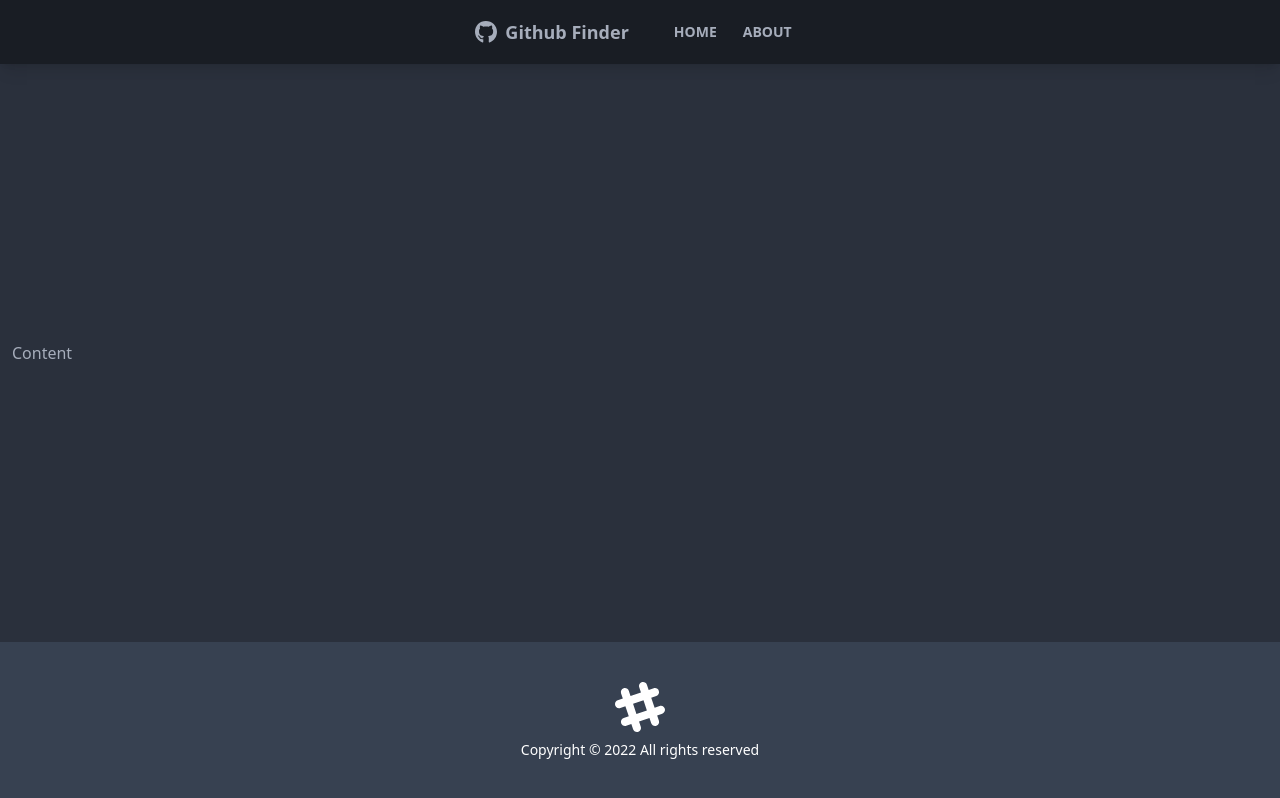
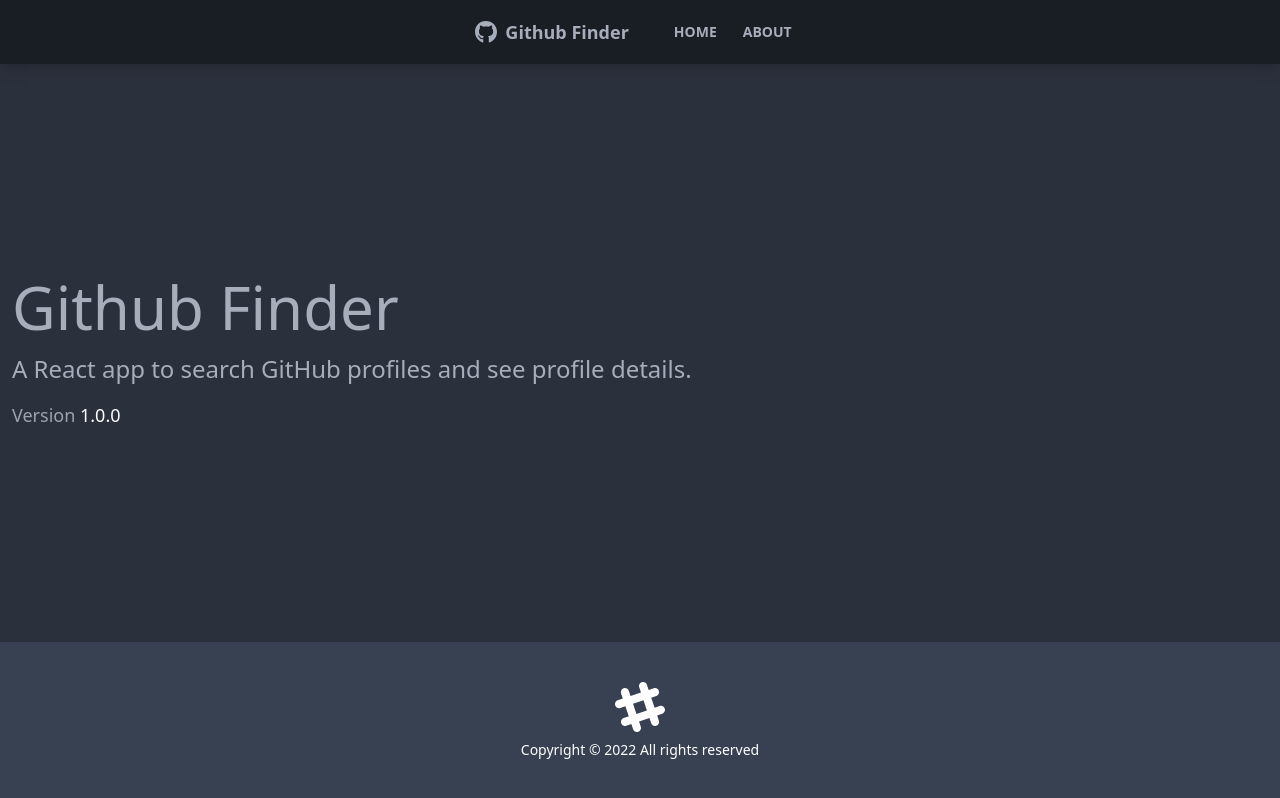
Before and after one commit to FraneCaleta/Github-Finder, a React (Create React App) app: page /about in a window 1280 px wide. Built offline with nearby package versions, Linux system fonts and the light colour scheme.

Commit message:
Routes added

```diff
--- a/src/App.js
+++ b/src/App.js
@@ -1,13 +1,22 @@
-import { BrowserRouter as Router, Route } from "react-router-dom";
+import { BrowserRouter as Router, Route, Routes } from "react-router-dom";
 import Navbar from "./components/layout/Navbar";
 import Footer from "./components/layout/Footer";
+import Home from "./pages/Home";
+import About from "./pages/About";
+import NotFound from "./pages/NotFound";
 
 export default function App() {
   return (
     <Router>
       <div className="flex flex-col justify-between h-screen">
         <Navbar />
-        <main className="container mx-auto px-3 pb-12">Content</main>
+        <main className="container mx-auto px-3 pb-12">
+          <Routes>
+            <Route path="/" element={<Home />} />
+            <Route path="/about" element={<About />} />
+            <Route path="/*" element={<NotFound />} />
+          </Routes>
+        </main>
         <Footer />
       </div>
     </Router>
--- /dev/null
+++ b/src/pages/About.jsx
@@ -0,0 +1,15 @@
+function About() {
+  return (
+    <>
+      <h1 className="text-6xl mb-4">Github Finder</h1>
+      <p className="mb-4 text-2xl font-light">
+        A React app to search GitHub profiles and see profile details.
+      </p>
+      <p className="text-lg text-gray-400">
+        Version <span className="text-white">1.0.0</span>
+      </p>
+    </>
+  );
+}
+
+export default About;
--- /dev/null
+++ b/src/pages/Home.jsx
@@ -0,0 +1,11 @@
+import React from "react";
+
+function Home() {
+  return (
+    <div>
+      <h1 className="text-6xl">Welcome</h1>
+    </div>
+  );
+}
+
+export default Home;
```
Also changed, not shown: src/pages/NotFound.jsx (added).
